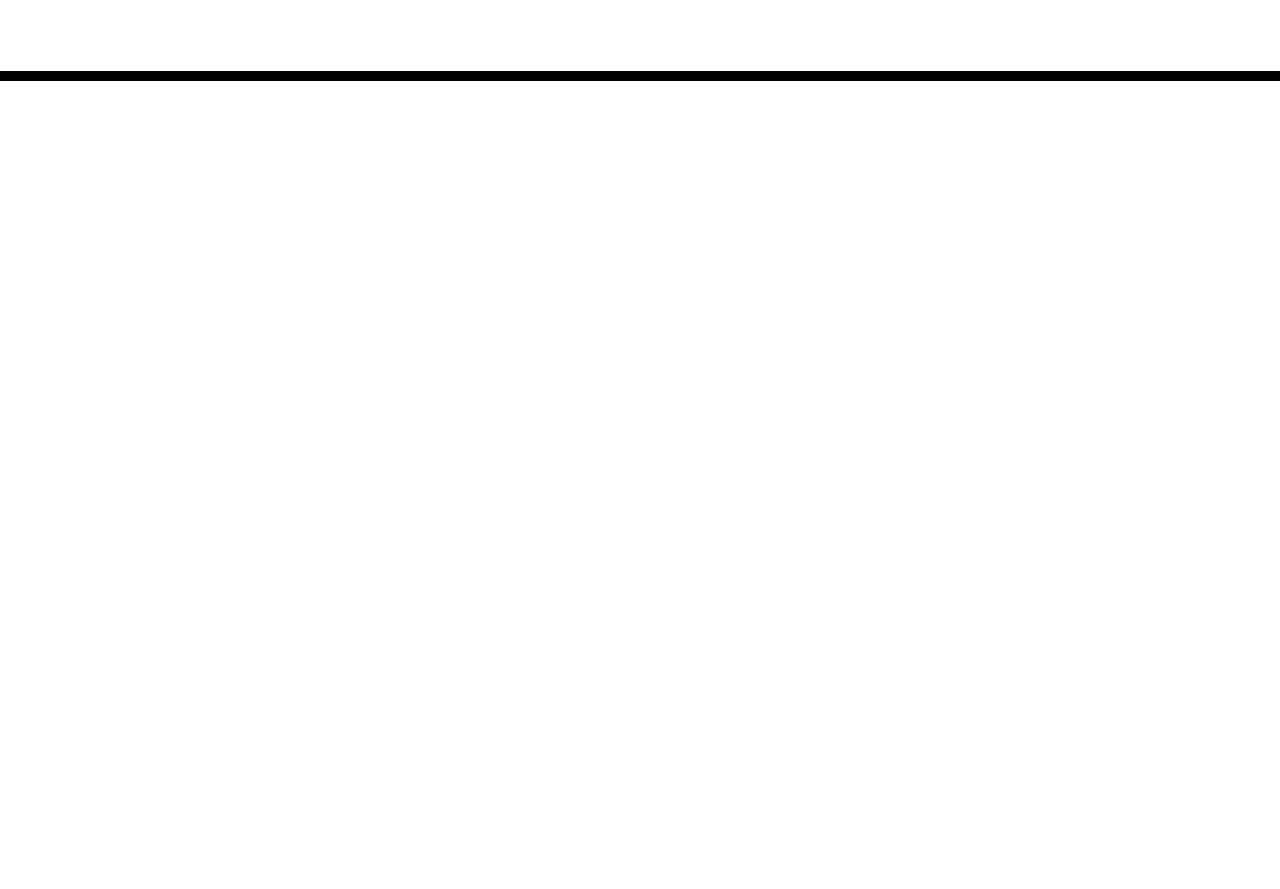
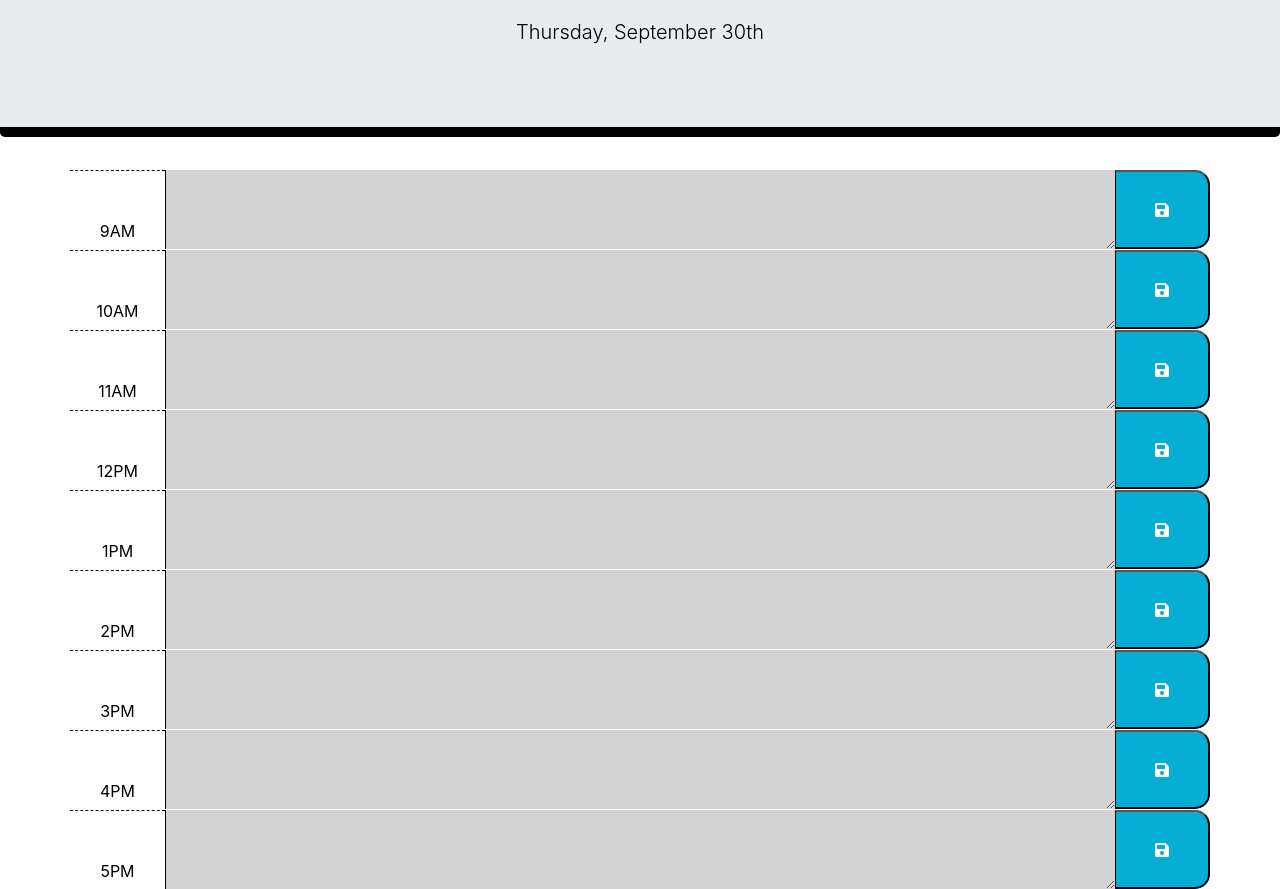
Before and after one commit to chloeharris1/workdayscheduler, a plain HTML site: page index.html in a window 1280 px wide. Shown: the part 187-1076 px from the top of the page. Before the commit the page ends 800 px from the top, so only its background shows below. Drawn offline with nearby package versions, Linux system fonts and the light colour scheme.

Commit message:
completed HTML, initial JS set up

```diff
--- a/index.html
+++ b/index.html
@@ -1,25 +1,20 @@
 <!DOCTYPE html>
 <html lang="en">
+
 <head>
   <meta charset="UTF-8" />
   <meta name="viewport" content="width=device-width, initial-scale=1.0" />
   <meta http-equiv="X-UA-Compatible" content="ie=edge" />
-    <link
-      rel="stylesheet"
-      href="https://stackpath.bootstrapcdn.com/bootstrap/4.3.1/css/bootstrap.min.css"
-    />
-    <link
-      rel="stylesheet"
-      href="https://use.fontawesome.com/releases/v5.8.1/css/all.css"
-      integrity="sha384-50oBUHEmvpQ+1lW4y57PTFmhCaXp0ML5d60M1M7uH2+nqUivzIebhndOJK28anvf"
-      crossorigin="anonymous"
-    />
-    <link
-      href="https://fonts.googleapis.com/css?family=Open+Sans&display=swap"
-      rel="stylesheet"
-    />
+  <title>Work Day Scheduler</title>
+  <link href="https://fonts.googleapis.com/css?family=Open+Sans&display=swap" rel="stylesheet" />
   <link rel="stylesheet" href="style.css" />
-    <title>Work Day Scheduler</title>
+  <link rel="stylesheet" href="https://stackpath.bootstrapcdn.com/bootstrap/4.3.1/css/bootstrap.min.css" />
+  <link rel="stylesheet" href="https://use.fontawesome.com/releases/v5.8.1/css/all.css"
+    integrity="sha384-50oBUHEmvpQ+1lW4y57PTFmhCaXp0ML5d60M1M7uH2+nqUivzIebhndOJK28anvf" crossorigin="anonymous" />
+  <script src="https://cdnjs.cloudflare.com/ajax/libs/moment.js/2.24.0/moment.min.js">
+  </script>
+  <script src="https://cdnjs.cloudflare.com/ajax/libs/jquery/3.2.1/jquery.min.js">
+  </script>
 </head>
 
 <body>
@@ -30,9 +25,61 @@
   </header>
   <div class="container">
     <!-- Timeblocks go here -->
+    <div id="hour9" class="row time-block">
+      <div class="col-md-1 hour">
+        9AM</div>
+        <textarea class="col-md-10 textarea"></textarea>
+          <button class="col-md-1 saveBtn"><i class="fas fa-save"></i></button>
     </div>
+    <div id="hour10" class="row time-block">
+      <div class="col-md-1 hour">
+        10AM</div>
+        <textarea class="col-md-10 textarea"></textarea>
+          <button class="col-md-1 saveBtn"><i class="fas fa-save"></i></button>
+    </div>
+    <div id="hour11" class="row time-block">
+      <div class="col-md-1 hour">
+        11AM</div>
+        <textarea class="col-md-10 textarea"></textarea>
+          <button class="col-md-1 saveBtn"><i class="fas fa-save"></i></button>
+    </div>
+    <div id="hour12" class="row time-block">
+      <div class="col-md-1 hour">
+        12PM</div>
+        <textarea class="col-md-10 textarea"></textarea>
+          <button class="col-md-1 saveBtn"><i class="fas fa-save"></i></button>
+    </div>
+    <div id="hour13" class="row time-block">
+      <div class="col-md-1 hour">
+        1PM</div>
+        <textarea class="col-md-10 textarea"></textarea>
+          <button class="col-md-1 saveBtn"><i class="fas fa-save"></i></button>
+    </div>
+    <div id="hour14" class="row time-block">
+      <div class="col-md-1 hour">
+        2PM</div>
+        <textarea class="col-md-10 textarea"></textarea>
+          <button class="col-md-1 saveBtn"><i class="fas fa-save"></i></button>
+    </div>
+    <div id="hour15" class="row time-block">
+      <div class="col-md-1 hour">
+        3PM</div>
+      <textarea class="col-md-10 textarea"></textarea>
+        <button class="col-md-1 saveBtn"><i class="fas fa-save"></i></button>
+    </div>
+    <div id="hour16" class="row time-block">
+      <div class="col-md-1 hour">
+        4PM</div>
+        <textarea class="col-md-10 textarea"></textarea>
+          <button class="col-md-1 saveBtn"><i class="fas fa-save"></i></button>
+    </div>
+    <div id="hour17" class="row time-block">
+      <div class="col-md-1 hour">
+        5PM</div>
+        <textarea class="col-md-10 textarea"></textarea>
+          <button class="col-md-1 saveBtn"><i class="fas fa-save"></i></button>
+    </div>
+    <script src="./script.js"></script>
+</body>
 
-    <script src="https://cdnjs.cloudflare.com/ajax/libs/jquery/3.2.1/jquery.min.js"></script>
-    <script src="https://cdnjs.cloudflare.com/ajax/libs/moment.js/2.24.0/moment.min.js"></script>
-  </body>
 </html>
--- a/script.js
+++ b/script.js
@@ -1,16 +1,80 @@
 
-<!-- Create GitHub Repo for Assignment -->
-GIVEN I am using a daily planner to create a schedule
-<!-- Create planner table -->
-WHEN I open the planner
-THEN the current day is displayed at the top of the calendar
-WHEN I scroll down
-THEN I am presented with timeblocks for standard business hours
-WHEN I view the timeblocks for that day
-THEN each timeblock is color coded to indicate whether it is in the past, present, or future
-WHEN I click into a timeblock
-THEN I can enter an event
-WHEN I click the save button for that timeblock
-THEN the text for that event is saved in local storage
-WHEN I refresh the page
-THEN the saved events persist
+
+// Used Moment to display current date to header
+var currentDay = moment().format("dddd, MMMM Do");
+$("#currentDay").text(currentDay);
+
+// GIVEN I am using a daily planner to create a schedule
+// Create planner time block list
+
+
+
+// WHEN I scroll down
+// THEN I am presented with timeblocks for standard business hours
+// WHEN I view the timeblocks for that day
+// THEN each timeblock is color coded to indicate whether it is in the past, present, or future
+// Add present, past, future CSS classes to hours list
+var saveBtn = $(".saveBtn");
+
+// each time block is color-coded to indicate whether it is in the past, present, or future
+function timeBlockColor() {
+    var hour = moment().hours();
+
+    $(".time-block").each(function () {
+        var currHour = parseInt($(this).attr("id"));
+
+        // console.log(this); //each time-block
+
+        if (currHour > hour) {
+            $(this).addClass("future");
+        } else if (currHour === hour) {
+            $(this).addClass("present");
+        } else {
+            $(this).addClass("past");
+        }
+    })
+};
+
+// WHEN I click the save button for that time block
+saveBtn.on("click", function () {
+
+    // console.log(this); //save button
+    var time = $(this).siblings(".hour").text();
+    var plan = $(this).siblings(".plan").val();
+
+    // THEN the text for that event is saved in local storage
+    localStorage.setItem(time, plan);
+});
+
+// WHEN I refresh the page
+// THEN the saved events persist
+function usePlanner() {
+
+    $(".hour").each(function () {
+        var currHour = $(this).text();
+        var currPlan = localStorage.getItem(currHour);
+
+        // console.log(this);
+        // console.log(currHour);
+
+        if (currPlan !== null) {
+            $(this).siblings(".plan").val(currPlan);
+        }
+    });
+}
+
+/**
+ * CALL FUNCTIONS
+ */
+
+timeBlockColor();
+usePlanner();
+
+
+// WHEN I click into a timeblock
+// THEN I can enter an event
+    // Allow user to input information in each field
+
+// WHEN I refresh the page
+// THEN the saved events persist
+    // save session in browser
```
Lines whose indentation alone changed are shown as unchanged.
